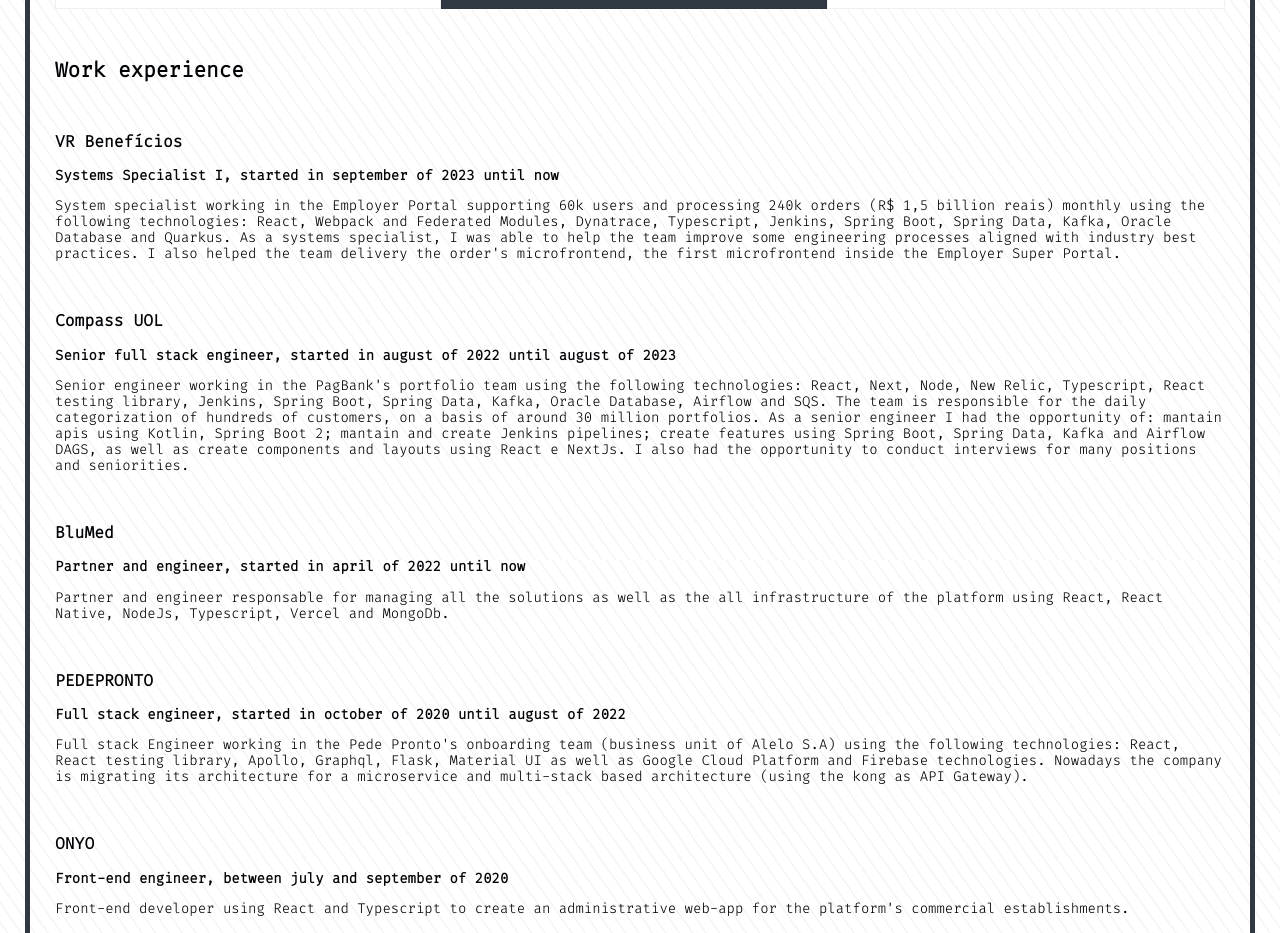
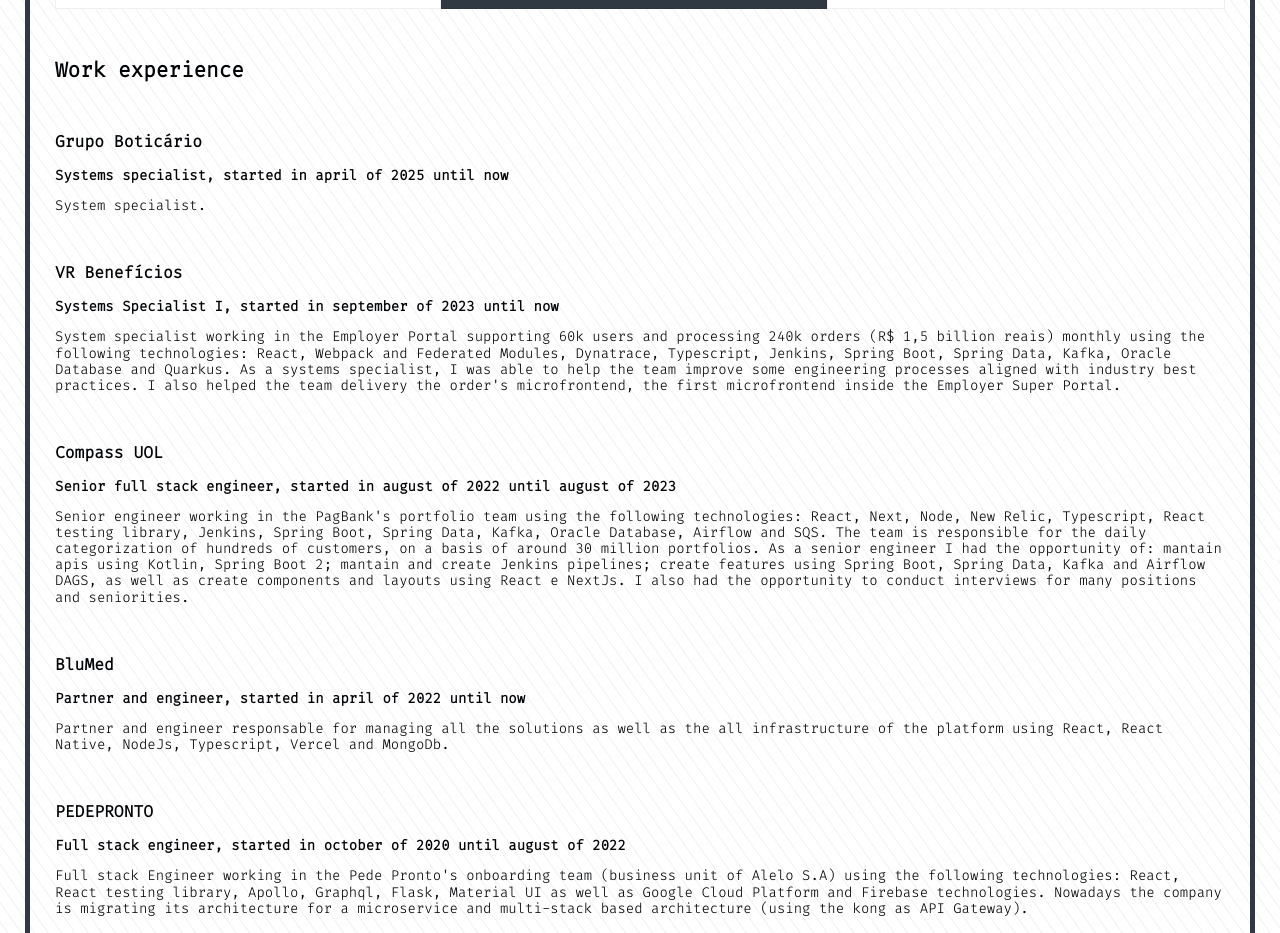
Before and after one commit to harrisonhenri/harrisonhenri.github.io, a React (Create React App) app: page / in a window 1280 px wide. Shown: the part 1040-1973 px from the top of the page. Built offline with nearby package versions, Linux system fonts and the light colour scheme.

Commit message:
feat: add new position

```diff
--- a/src/components/Jobs/intl.enUS.js
+++ b/src/components/Jobs/intl.enUS.js
@@ -2,6 +2,12 @@
 
 const jobs_enUS = {
   title: 'Work experience',
+  [LTDA.BOTICARIO]: {
+    company: 'Grupo Boticário',
+    employ: 'Systems specialist',
+    date: 'started in april of 2025 until now',
+    description: 'System specialist.'
+  },
   [LTDA.VR]: {
     company: 'VR Benefícios',
     employ: 'Systems Specialist I',
--- a/src/components/Jobs/intl.ptBR.js
+++ b/src/components/Jobs/intl.ptBR.js
@@ -2,10 +2,16 @@
 
 const jobs_ptBR = {
   title: 'Experiência de trabalho',
+  [LTDA.BOTICARIO]: {
+    company: 'Grupo Boticário',
+    employ: 'Especialista em sistemas',
+    date: 'início em abrild de 2025 até hoje',
+    description: 'Especialista em sistemas.',
+  },
   [LTDA.VR]: {
     company: 'VR Benefícios',
-    employ: 'Especialista em Sistemas I',
-    date: 'início em setembro de 2023 até hoje',
+    employ: 'Especialista em sistemas I',
+    date: 'início em setembro de 2023 à abril de 2025',
     description:
       'Especialista em sistemas atuando no Portal do Empregador servindo cerca de 60k de usuários e recebendo 240k de pedidos (R$ 1,5 bilhões de reais) mensais utilizando as seguintes tecnologias: React, Webpack e Modulos Federados, Dynatrace, Typescript, Jenkins, Spring Boot, Spring Data, Kafka, Oracle Database e Quarkus. Como especialista em sistemas, pude ajudar a equipe a melhorar alguns processos de engenharia alinhados às melhores práticas do setor. Também ajudei a equipe a entregar o microfrontend do pedido, o primeiro microfrontend dentro do Super Portal Empregador.',
   },
--- a/src/constants/ltda.js
+++ b/src/constants/ltda.js
@@ -1,4 +1,5 @@
 const LTDA = Object.freeze({
+  BOTICARIO: 'BOTICARIO',
   VR: 'VR',
   COMPASS_UOL: 'COMPASS UOL',
   BLUMED: 'BLUMED',
```
